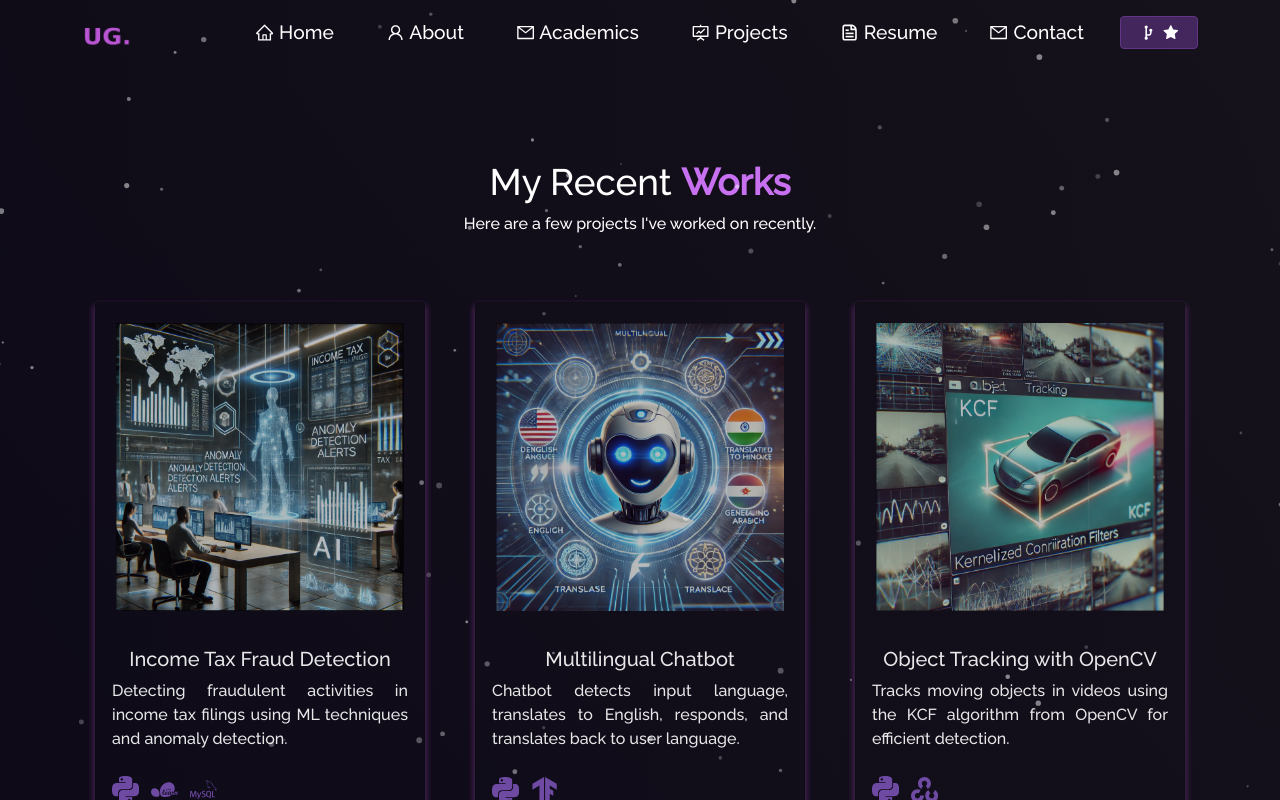
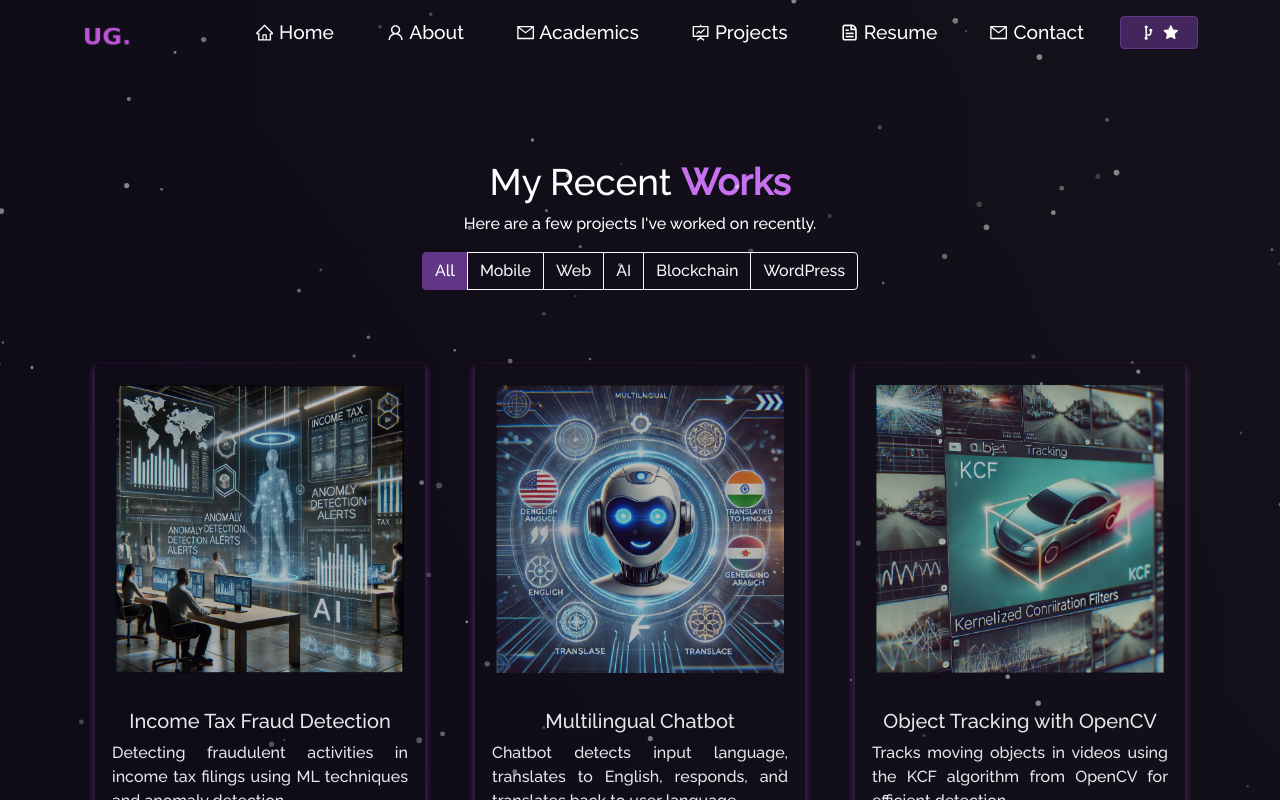
Before and after one commit to Obiorachibuike/CodexTech, a React (Create React App) app: page /project in a window 1280 px wide. Shown: the top 800 px of the page. Built offline with nearby package versions, Linux system fonts and the light colour scheme.

Commit message:
Update Projects.js

```diff
--- a/src/components/Projects/Projects.js
+++ b/src/components/Projects/Projects.js
@@ -1,5 +1,5 @@
-import React from "react";
-import { Container, Row, Col } from "react-bootstrap";
+import React, { useState } from "react";
+import { Container, Row, Col, ButtonGroup, Button } from "react-bootstrap";
 import ProjectCard from "./ProjectCards";
 import Particle from "../Particle";
 
@@ -13,7 +13,6 @@ import {
   SiMysql,
 } from "react-icons/si";
 
-// Images
 import oralcancer from "../../Assets/Projects/oralcancer.png";
 import paddle from "../../Assets/Projects/paddle.png";
 import objecttrack from "../../Assets/Projects/objecttrack.png";
@@ -36,6 +35,7 @@ const projects = [
       { icon: SiScikitlearn, name: "Scikit-learn" },
       { icon: SiMysql, name: "MySQL" },
     ],
+    category: "AI",
   },
   {
     imgPath: LMmodel,
@@ -47,6 +47,7 @@ const projects = [
       { icon: SiPython, name: "Python" },
       { icon: SiTensorflow, name: "TensorFlow" },
     ],
+    category: "AI",
   },
   {
     imgPath: objecttrack,
@@ -58,6 +59,7 @@ const projects = [
       { icon: SiPython, name: "Python" },
       { icon: SiOpencv, name: "OpenCV" },
     ],
+    category: "AI",
   },
   {
     imgPath: oralcancer,
@@ -70,6 +72,7 @@ const projects = [
       { icon: SiPytorch, name: "PyTorch" },
       { icon: SiKeras, name: "Keras" },
     ],
+    category: "AI",
   },
   {
     imgPath: ccfraud,
@@ -81,6 +84,7 @@ const projects = [
       { icon: SiPython, name: "Python" },
       { icon: SiScikitlearn, name: "Scikit-learn" },
     ],
+    category: "AI",
   },
   {
     imgPath: paddle,
@@ -88,12 +92,22 @@ const projects = [
     description:
       "Real-time object detection and tracking with PaddlePaddle for advanced computer vision.",
     ghLink: "https://github.com/oxBinaryBrain/PaddleDetection",
+    demoLink: "https://example.com",
     techIcons: [{ icon: SiPython, name: "Python" }],
-    demoLink: "https://example.com", // Optional live link
+    category: "AI",
   },
 ];
 
+const categories = ["All", "Mobile", "Web", "AI", "Blockchain", "WordPress"];
+
 function Projects() {
+  const [filter, setFilter] = useState("All");
+
+  const filteredProjects =
+    filter === "All"
+      ? projects
+      : projects.filter((project) => project.category === filter);
+
   return (
     <Container fluid className="project-section">
       <Particle />
@@ -104,10 +118,26 @@ function Projects() {
         <p style={{ color: "white" }}>
           Here are a few projects I've worked on recently.
         </p>
+
+        <ButtonGroup className="mb-4">
+          {categories.map((cat) => (
+            <Button
+              key={cat}
+              variant={filter === cat ? "primary" : "outline-light"}
+              onClick={() => setFilter(cat)}
+            >
+              {cat}
+            </Button>
+          ))}
+        </ButtonGroup>
+
         <Row style={{ justifyContent: "center", paddingBottom: "10px" }}>
-          {projects.map((project, idx) => (
+          {filteredProjects.map((project, idx) => (
             <Col md={4} className="project-card" key={idx}>
-              <ProjectCard {...project} imgPath={project.imgPath || defaultImage} />
+              <ProjectCard
+                {...project}
+                imgPath={project.imgPath || defaultImage}
+              />
             </Col>
           ))}
         </Row>
```
